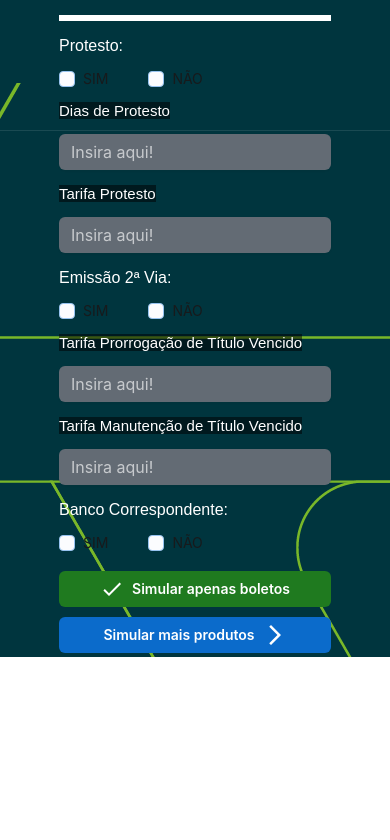
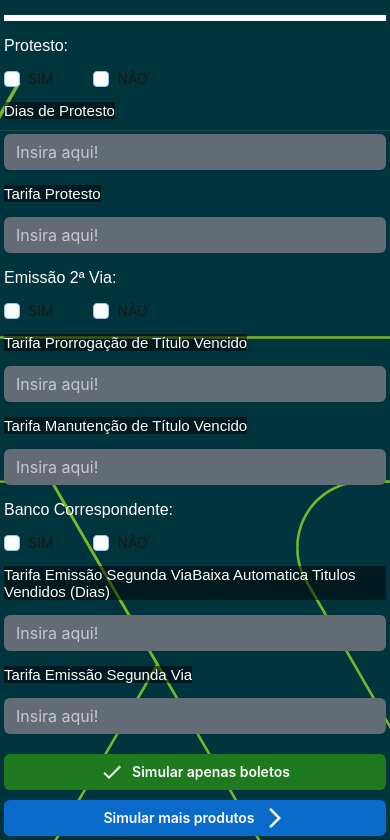
Before and after one commit to hugoFreit4s/simulador-produtos, a React (Create React App) app: page /boletos in a window 390 px wide. Shown: the part 997-1837 px from the top of the page. Before the commit the page ends 1654 px from the top, so only its background shows below. Built offline with nearby package versions, Linux system fonts and the light colour scheme.

Commit message:
Página de boletos v1 finalizada

```diff
--- a/src/pages/Boletos.css
+++ b/src/pages/Boletos.css
@@ -97,7 +97,7 @@
   }
 
   .input {
-    width: 70%;
+    width: 100%;
   }
 
   .centralizacao-financeira {
--- a/src/pages/Boletos.js
+++ b/src/pages/Boletos.js
@@ -27,6 +27,8 @@ function Boletos() {
         tarifaManutencaoTVencido: '',
         isCheckedBancoCorrespondente1: false,
         isCheckedBancoCorrespondente2: false,
+        baixaAutomaticaTVendidos: '',
+        tarifaEmissaoSegundaVia: '',
     });
 
     const handleInputChange = (field, value) => {
@@ -90,7 +92,7 @@ function Boletos() {
                                 <Checkbox checked={formData.isCheckedProtesto2} color="primary" size="sm" variant="outlined" label="NÃO" onChange={(e) => handleCheckboxChange('isCheckedProtesto2', 'isCheckedProtesto1', e.target.checked)} />
                             </div>
                         </div>
-                        <div id="inputs-currency" className="inputs-protesto">
+                        <div className="input">
                             <InputCurrency className="input" value={formData.diasProtesto} onChange={(e) => handleInputChange('diasProtesto', e.target.value)} placeholder={'Insira aqui!'} title={'Dias de Protesto'} />
                             <InputCurrency className="input" value={formData.tarifaProtesto} onChange={(e) => handleInputChange('tarifaProtesto', e.target.value)} placeholder={'Insira aqui!'} title={'Tarifa Protesto'} />
                         </div>
@@ -101,7 +103,7 @@ function Boletos() {
                                 <Checkbox checked={formData.isCheckedEmissao2Via2} color="primary" size="sm" variant="outlined" label="NÃO" onChange={(e) => handleCheckboxChange('isCheckedEmissao2Via2', 'isCheckedEmissao2Via1', e.target.checked)} />
                             </div>
                         </div>
-                        <div id="inputs-currency">
+                        <div className="input">
                             <InputCurrency className="input" value={formData.tarifaProrrogacaoTVencido} onChange={(e) => handleInputChange('tarifaProrrogacaoTVencido', e.target.value)} placeholder={'Insira aqui!'} title={'Tarifa Prorrogação de Título Vencido'} />
                             <InputCurrency className="input" value={formData.tarifaManutencaoTVencido} onChange={(e) => handleInputChange('tarifaManutencaoTVencido', e.target.value)} placeholder={'Insira aqui!'} title={'Tarifa Manutenção de Título Vencido'} />
                         </div>
@@ -111,6 +113,10 @@ function Boletos() {
                                 <Checkbox checked={formData.isCheckedBancoCorrespondente1} color="primary" size="sm" variant="outlined" label="SIM" onChange={(e) => handleCheckboxChange('isCheckedBancoCorrespondente1', 'isCheckedBancoCorrespondente2', e.target.checked)} />
                                 <Checkbox checked={formData.isCheckedBancoCorrespondente2} color="primary" size="sm" variant="outlined" label="NÃO" onChange={(e) => handleCheckboxChange('isCheckedBancoCorrespondente2', 'isCheckedBancoCorrespondente1', e.target.checked)} />
                             </div>
+                        </div>
+                        <div className="input">
+                            <InputCurrency className="input" value={formData.baixaAutomaticaTVendidos} onChange={(e) => handleInputChange('baixaAutomaticaTVendidos', e.target.value)} placeholder={'Insira aqui!'} title={'Tarifa Emissão Segunda ViaBaixa Automatica Titulos Vendidos (Dias)'} />
+                            <InputCurrency className="input" value={formData.tarifaEmissaoSegundaVia} onChange={(e) => handleInputChange('tarifaEmissaoSegundaVia', e.target.value)} placeholder={'Insira aqui!'} title={'Tarifa Emissão Segunda Via'} />
                         </div>
                     </div>
                 </div>
--- a/src/pages/Produtos.js
+++ b/src/pages/Produtos.js
@@ -6,7 +6,7 @@ function Produtos() {
             <Link to="/">
                 <i className="fa fa-arrow-circle-left" style={{ fontSize: '40px', cursor: 'pointer', color: 'white', marginLeft: '20px' }}></i>
             </Link>
-            {localStorage.getItem("saldoMedioLS")}
+            {'saldo medio' + localStorage.getItem("percentageSaldoMedio")}
         </div>
     )
 }
```
